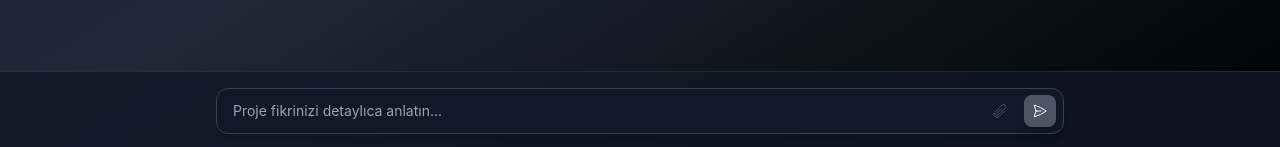
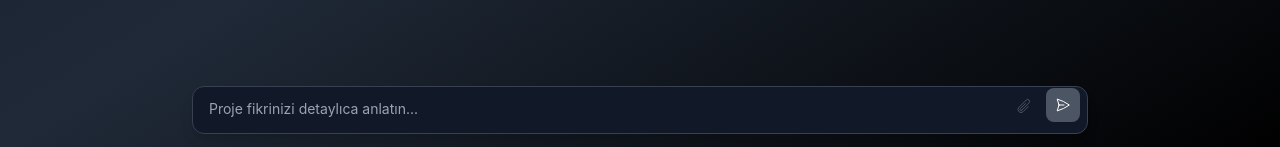
Before and after one commit to fatihserhatturan/stalker, a Vue app in the folder client/stalker-client/: page / in a window 1280 px wide. Shown: the part 650-797 px from the top of the page. Built offline with nearby package versions, Linux system fonts and the light colour scheme; no server answers.

Commit message:
feat : ui edit

```diff
--- a/client/stalker-client/src/components/ChatComponent.vue
+++ b/client/stalker-client/src/components/ChatComponent.vue
@@ -9,7 +9,7 @@
     >
       <!-- Header -->
       <div class="relative bg-gray-900/80 backdrop-blur-md border-b border-gray-700/50 shadow-lg">
-        <div class="max-w-4xl mx-auto px-6 py-4">
+        <div class="max-w-4xl mx-auto px-6 py-4 h-[80px]">
           <div class="flex items-center justify-between">
             <div class="flex items-center space-x-3">
               <div class="p-2 bg-gradient-to-r from-blue-600 to-purple-700 rounded-xl shadow-lg">
@@ -63,10 +63,10 @@
 
                 <div
                   :class="[
-                    'relative max-w-2xl rounded-2xl px-4 py-3 shadow-lg transition-all duration-200 hover:shadow-xl',
+                    'relative max-w-2xl rounded-2xl px-4 py-3 shadow-lg transition-all duration-200 hover:border-blue-400',
                     msg.author === 'ai'
                       ? 'bg-gray-800 border border-gray-700/50 text-gray-100'
-                      : 'bg-gradient-to-r from-emerald-600 to-teal-700 text-white'
+                      : 'bg-gradient-to-r from-emerald-600 to-teal-700 text-white border border-transparent hover:border-emerald-300'
                   ]"
                 >
                   <p :class="['text-sm leading-relaxed whitespace-pre-wrap', msg.author === 'ai' ? 'text-gray-100' : 'text-white']">
@@ -96,7 +96,7 @@
                   v-for="doc in sessionDocuments"
                   :key="doc.id"
                   @click="openDocument(doc)"
-                  class="bg-gray-800/60 border border-gray-700/50 rounded-xl p-4 cursor-pointer hover:bg-gray-700/60 hover:border-emerald-500/50 transition-all duration-200 transform hover:scale-[1.02] shadow-lg hover:shadow-xl"
+                  class="bg-gray-800/60 border border-gray-700/50 rounded-xl p-4 cursor-pointer hover:border-emerald-500 transition-all duration-200"
                 >
                   <div class="flex items-start space-x-3">
                     <div class="p-2 bg-gradient-to-r from-emerald-600 to-teal-700 rounded-lg shadow-lg">
@@ -172,13 +172,13 @@
       </div>
 
       <!-- Doküman Oluşturma Butonu -->
-      <div v-if="messages.length > 2 && !showDocument" class="bg-gray-900/60 backdrop-blur-md border-t border-gray-700/30 px-6 py-4">
+      <div v-if="messages.length > 2 && !showDocument" class="px-6 py-4">
         <div class="max-w-4xl mx-auto">
           <div class="flex items-center justify-center mb-4">
             <button
               @click="generateAnalysisDocument"
               :disabled="isGeneratingDocument || !isConnected || isLoading"
-              class="flex items-center space-x-2 px-6 py-3 bg-gradient-to-r from-emerald-600 to-teal-700 hover:from-emerald-700 hover:to-teal-800 text-white rounded-xl transition-all duration-200 disabled:from-gray-600 disabled:to-gray-600 disabled:cursor-not-allowed shadow-lg hover:shadow-xl transform hover:scale-105 disabled:transform-none"
+              class="flex items-center space-x-2 px-6 py-3 bg-gradient-to-r from-emerald-600 to-teal-700 hover:border-emerald-400 text-white rounded-xl transition-all duration-200 disabled:from-gray-600 disabled:to-gray-600 disabled:cursor-not-allowed border border-transparent"
             >
               <DocumentTextIcon class="w-5 h-5" />
               <span>{{ isGeneratingDocument ? 'Doküman Oluşturuluyor...' : 'Analiz Dokümanı Oluştur' }}</span>
@@ -193,15 +193,15 @@
       </div>
 
       <!-- Mesaj Giriş Alanı ve Dosya Yükleme -->
-      <div class="bg-gray-900/80 backdrop-blur-md border-t border-gray-700/50">
-        <div class="max-w-4xl mx-auto px-6 py-4">
+      <div class="px-6 py-4">
+        <div class="max-w-4xl mx-auto">
           <!-- Dosya Yükleme Alanı -->
           <div v-if="showFileUpload" class="mb-4 p-4 bg-gray-800/60 border border-gray-700/50 rounded-xl">
             <div class="flex items-center justify-between mb-3">
               <h3 class="text-sm font-medium text-white">Proje Dosyası Yükle</h3>
               <button
                 @click="showFileUpload = false"
-                class="text-gray-400 hover:text-gray-200 transition-colors"
+                class="text-gray-400 hover:text-gray-200 hover:border hover:border-gray-400 rounded transition-all duration-200 p-1"
               >
                 <XMarkIcon class="w-4 h-4" />
               </button>
@@ -211,7 +211,7 @@
               @drop="handleFileDrop"
               @dragover.prevent
               @dragenter.prevent
-              class="border-2 border-dashed border-gray-600 rounded-lg p-6 text-center hover:border-purple-500 transition-colors cursor-pointer"
+              class="border-2 border-dashed border-gray-600 rounded-lg p-6 text-center hover:border-purple-500 transition-all duration-200 cursor-pointer"
               :class="{ 'border-purple-500 bg-purple-500/10': isDragging }"
             >
               <input
@@ -227,7 +227,7 @@
                 <p class="text-sm text-gray-300">
                   <button
                     @click="$refs.fileInput?.click()"
-                    class="text-purple-400 hover:text-purple-300 underline"
+                    class="text-purple-400 hover:text-purple-300 hover:border-b hover:border-purple-300 transition-all duration-200"
                   >
                     Dosya seç
                   </button>
@@ -245,13 +245,13 @@
               <button
                 @click="uploadFile"
                 :disabled="isUploadingFile"
-                class="px-3 py-1 bg-purple-600 hover:bg-purple-700 text-white text-xs rounded-md transition-colors disabled:bg-gray-600 disabled:cursor-not-allowed"
+                class="px-3 py-1 bg-purple-600 hover:border-purple-400 text-white text-xs rounded-md transition-all duration-200 disabled:bg-gray-600 disabled:cursor-not-allowed border border-transparent"
               >
                 {{ isUploadingFile ? 'Yükleniyor...' : 'Yükle' }}
               </button>
               <button
                 @click="selectedFile = null"
-                class="text-gray-400 hover:text-gray-200 transition-colors"
+                class="text-gray-400 hover:text-gray-200 hover:border hover:border-gray-400 rounded transition-all duration-200 p-1"
               >
                 <XMarkIcon class="w-4 h-4" />
               </button>
@@ -259,15 +259,17 @@
           </div>
 
           <form @submit.prevent="sendMessage" class="relative">
-            <div class="relative flex items-center">
-              <input
+            <div class="relative flex items-end">
+              <textarea
                 v-model="newMessage"
                 ref="messageInput"
-                type="text"
                 placeholder="Proje fikrinizi detaylıca anlatın..."
                 :disabled="isLoading || !isConnected"
-                class="w-full pl-4 pr-20 py-3 bg-gray-800 border border-gray-700 rounded-xl text-sm placeholder-gray-400 text-gray-100 focus:outline-none focus:ring-2 focus:ring-blue-500 focus:border-transparent transition-all duration-200 disabled:bg-gray-900 disabled:text-gray-500 shadow-lg"
-                @keydown.enter.prevent="sendMessage"
+                rows="2"
+                class="w-full pl-4 pr-20 py-3 bg-gray-800 border border-gray-700 rounded-xl text-sm placeholder-gray-400 text-gray-100 focus:outline-none focus:ring-2 focus:ring-blue-500 focus:border-transparent transition-all duration-200 disabled:bg-gray-900 disabled:text-gray-500 shadow-lg resize-none overflow-y-auto scrollbar-thin scrollbar-thumb-gray-600 scrollbar-track-transparent"
+                :style="{ maxHeight: '120px', minHeight: '48px' }"
+                @input="adjustTextareaHeight"
+                @keydown.enter.prevent="handleEnterKey"
               />
 
               <!-- Dosya Yükleme Butonu -->
@@ -275,7 +277,7 @@
                 type="button"
                 @click="showFileUpload = !showFileUpload"
                 :disabled="isLoading || !isConnected"
-                class="absolute right-12 p-2 text-gray-400 hover:text-purple-400 transition-all duration-200 disabled:text-gray-600 disabled:cursor-not-allowed"
+                class="absolute right-12 bottom-3 p-2 text-gray-400 hover:text-purple-400 hover:border hover:border-purple-400 rounded transition-all duration-200 disabled:text-gray-600 disabled:cursor-not-allowed"
                 title="Dosya Yükle"
               >
                 <PaperClipIcon class="w-4 h-4" />
@@ -284,7 +286,7 @@
               <button
                 type="submit"
                 :disabled="isLoading || newMessage.trim() === '' || !isConnected"
-                class="absolute right-2 p-2 bg-gradient-to-r from-blue-600 to-purple-700 text-white rounded-lg hover:from-blue-700 hover:to-purple-800 transition-all duration-200 disabled:from-gray-600 disabled:to-gray-600 disabled:cursor-not-allowed shadow-lg hover:shadow-xl transform hover:scale-105 disabled:transform-none"
+                class="absolute right-2 bottom-3 p-2 bg-gradient-to-r from-blue-600 to-purple-700 text-white rounded-lg hover:border-blue-400 transition-all duration-200 disabled:from-gray-600 disabled:to-gray-600 disabled:cursor-not-allowed border border-transparent"
               >
                 <PaperAirplaneIcon class="w-4 h-4" />
               </button>
@@ -320,7 +322,7 @@
 </template>
 
 <script setup>
-import { ref, nextTick, onMounted, onUnmounted } from 'vue'
+import { ref, nextTick, onMounted, onUnmounted, watch } from 'vue'
 import {
   CpuChipIcon,
   UserIcon,
@@ -388,8 +390,30 @@ const focusInput = () => {
   nextTick(() => {
     if (messageInput.value) {
       messageInput.value.focus()
+      adjustTextareaHeight()
     }
   })
+}
+
+const adjustTextareaHeight = () => {
+  const textarea = messageInput.value
+  if (textarea) {
+    textarea.style.height = '48px'
+    const scrollHeight = textarea.scrollHeight
+    const minHeight = 48
+    const maxHeight = 120
+    let newHeight = Math.min(Math.max(scrollHeight, minHeight), maxHeight)
+    textarea.style.height = newHeight + 'px'
+  }
+}
+
+const handleEnterKey = (event) => {
+  if (event.shiftKey) {
+    return
+  } else {
+    event.preventDefault()
+    sendMessage()
+  }
 }
 
 const formatDocumentDate = (dateString) => {
@@ -477,7 +501,6 @@ const openDocument = async (doc) => {
   }
 }
 
-// File upload functions
 const handleFileSelect = (event) => {
   const file = event.target.files[0]
   if (file) {
@@ -542,14 +565,12 @@ const uploadFile = async () => {
 
     const data = await response.json()
 
-    // Başarılı upload mesajını sohbete ekle
     messages.value.push({
       id: Date.now(),
       text: `📁 Dosya yüklendi: ${selectedFile.value.name}`,
       author: 'user'
     })
 
-    // AI'ın analiz sonucunu ekle
     messages.value.push({
       id: Date.now() + 1,
       text: data.analysis,
@@ -559,7 +580,6 @@ const uploadFile = async () => {
     selectedFile.value = null
     showFileUpload.value = false
 
-    // Analysis status'u güncelle
     await loadAnalysisStatus()
 
     showNotification('Dosya başarıyla yüklendi ve analiz edildi!', 'success')
@@ -683,7 +703,6 @@ const closeDocument = () => {
   documentContent.value = ''
 }
 
-
 onMounted(async () => {
   await checkConnection()
   await loadSessionDocuments()
@@ -692,8 +711,15 @@ onMounted(async () => {
 
   const connectionChecker = setInterval(checkConnection, 30000)
 
+  const unwatchMessage = watch(newMessage, () => {
+    nextTick(() => {
+      adjustTextareaHeight()
+    })
+  })
+
   onUnmounted(() => {
     clearInterval(connectionChecker)
+    unwatchMessage()
   })
 })
 </script>
@@ -749,10 +775,10 @@ input:focus {
 }
 
 button:hover:not(:disabled) {
-  transform: translateY(-1px);
+  border-color: currentColor;
 }
 
 button:active:not(:disabled) {
-  transform: translateY(0);
+  transform: none;
 }
 </style>
```
Also changed, not shown: client/stalker-client/src/components/DocumentViewer.vue (+13 -29 lines).
